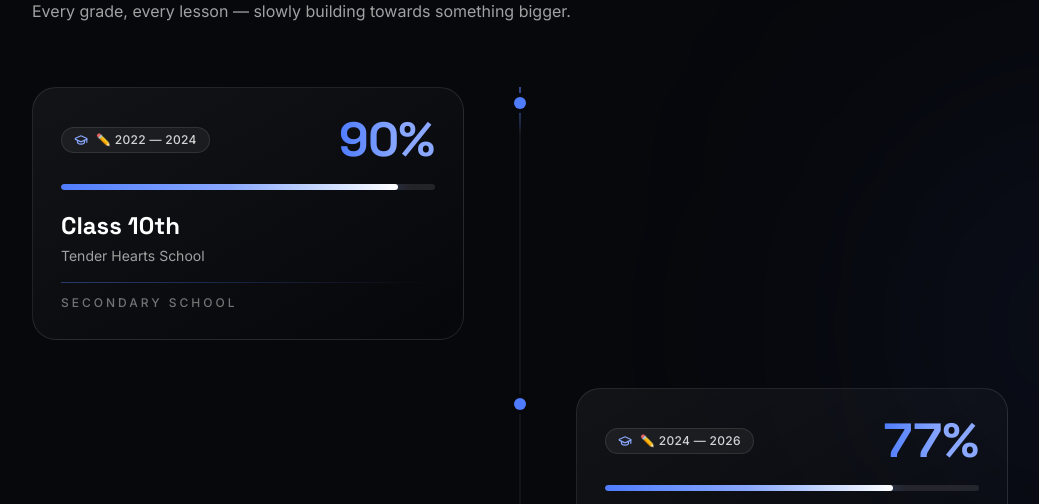
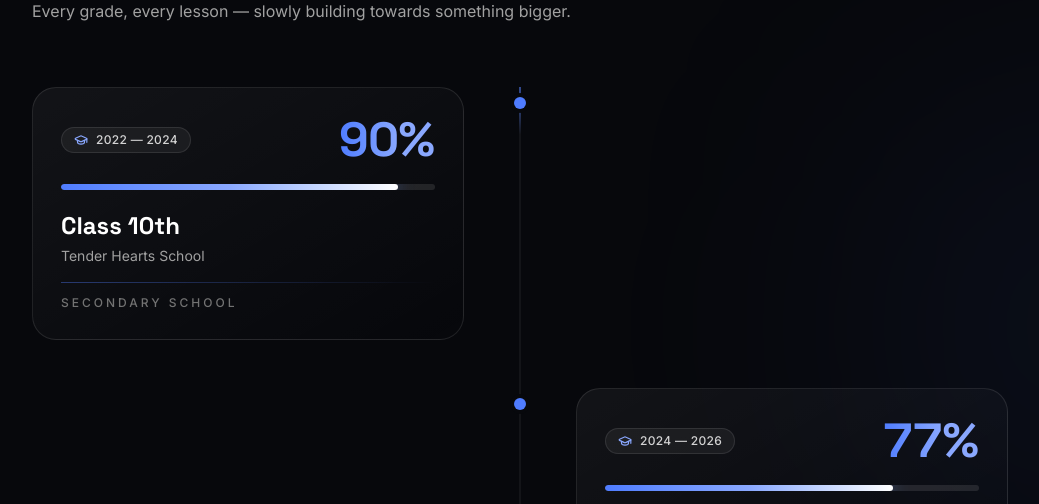
Before and after one commit to SankalpPandey-56/builtbysankalp-portfolio, a React (Vite) app: page / in a window 1280 px wide. Shown: the part 5580-6084 px from the top of the page, without its empty margins (120-1159 px from the left). Built offline with nearby package versions, Linux system fonts and the light colour scheme.

Commit message:
fix: remove pencil marker leaking into education timeline year display
The ✏️ placeholder marker was inside the year string values, so it rendered on the live site inside the timeline cards. Clean values, clearer edit comment.

```diff
--- a/data/site.ts
+++ b/data/site.ts
@@ -82,23 +82,25 @@ export type EducationItem = {
   highlight: string
 }
 
-// ✏️ EDIT YOUR REAL YEARS HERE — the two lines below marked with ✏️ are placeholders.
-//   Class 10th  →  the `year: '✏️ 2022 — 2024'` line
-//   Class 12th  →  the `year: '✏️ 2024 — 2026'` line
-// Just swap in your real years, e.g. '2019 — 2021'. Nothing else needs changing.
+// ─────────────────────────────────────────────────────────────────────────────
+// ✏️  PUT YOUR REAL YEARS HERE — two edits needed:
+//    1. Class 10th  →  change the year value on the line that says '2022 — 2024'
+//    2. Class 12th  →  change the year value on the line that says '2024 — 2026'
+//    Format: 'YYYY — YYYY'  (e.g. '2019 — 2021'). That's it — rebuild & redeploy.
+// ─────────────────────────────────────────────────────────────────────────────
 export const education: EducationItem[] = [
   {
     stage: 'Class 10th',
     detail: '90%',
     school: 'Tender Hearts School',
-    year: '✏️ 2022 — 2024',
+    year: '2022 — 2024',
     highlight: 'Secondary School',
   },
   {
     stage: 'Class 12th',
     detail: '77%',
     school: 'Tender Hearts School',
-    year: '✏️ 2024 — 2026',
+    year: '2024 — 2026',
     highlight: 'Senior Secondary',
   },
   {
```
